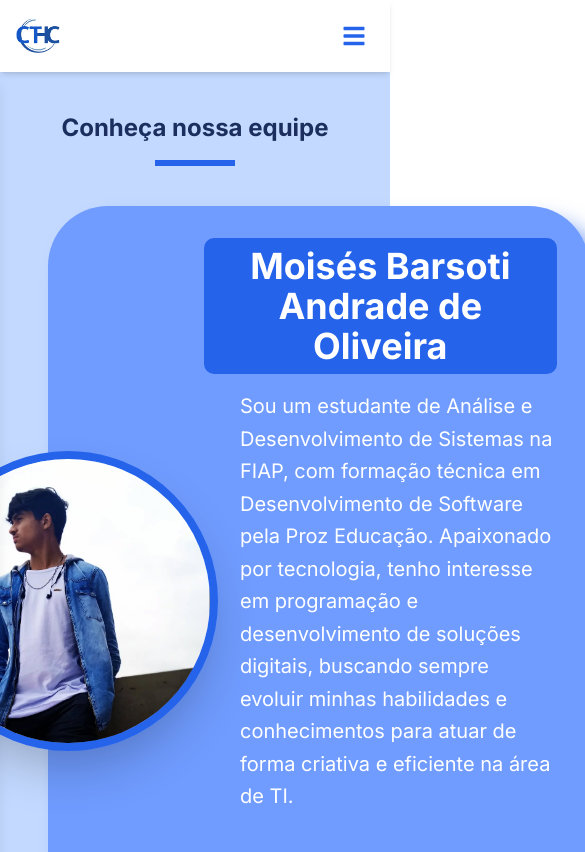
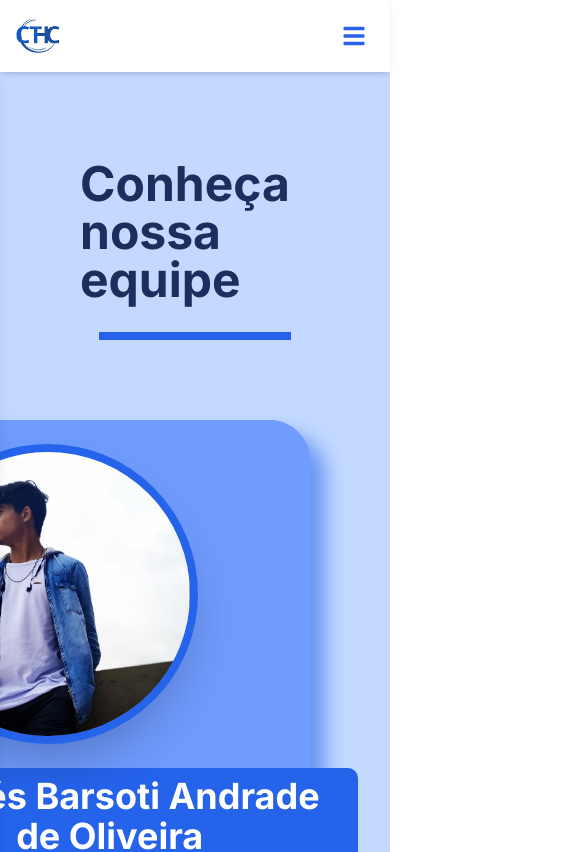
Before and after one commit to BSM-Challenge/ct-hc, a React (Vite) app: page /integrantes in a window 390 px wide. Shown: the top 852 px of the page, 585 px wide, since content can reach past the window. Built offline with nearby package versions, Linux system fonts and the light colour scheme; a web font is replaced by a local one.

Commit message:
Ajustando responsividade para small advices na página integrantes.

```diff
--- a/src/components/Card/index.tsx
+++ b/src/components/Card/index.tsx
@@ -39,15 +39,15 @@ export default function Card({
       {/* Card */}
       <div
         className="
-          relative flex items-center max-w-6xl w-full p-8
-          bg-[var(--Color-blue-709CFF)] rounded-[60px]
+          relative flex flex-col lg:flex-row items-center lg:items-start max-w-6xl w-full p-6 sm:p-8
+          bg-[var(--Color-blue-709CFF)] rounded-[40px] sm:rounded-[60px]
           shadow-[15px_15px_20px_var(--shadow-blue-70)]
-          opacity-0 card-observe"
+          opacity-0 card-observe transition-all"
       >
         {/* Foto */}
         <div
-          className={`absolute ${
-            posicaoImg === "right" ? "right-[-130px]" : "left-[-130px]"
+          className={`relative flex-shrink-0 mb-6 lg:mb-0 ${
+            posicaoImg === "right" ? "lg:order-2 lg:ml-[-130px]" : "lg:mr-[-130px]"
           }`}
         >
           <img
--- a/src/routes/Integrantes/index.tsx
+++ b/src/routes/Integrantes/index.tsx
@@ -2,15 +2,15 @@ import Card from "../../components/Card";
 
 export default function Integrantes() {
   return (
-    <main className="pt-28 sm:px-32 md:px-40 bg-[var(--light-blue)] min-h-screen">
-      <section className="flex flex-col items-center px-6 sm:px-12 md:px-20">
+    <main className="pt-40 bg-[var(--light-blue)] min-h-screen">
+      <section className="flex flex-col items-center px-20">
         {/* Título */}
-        <h1 className="text-2xl sm:text-3xl md:text-5xl font-bold text-[var(--dark-blue-title)] text-center">
+        <h1 className="text-5xl font-bold text-[var(--dark-blue-title)]">
           Conheça nossa equipe
         </h1>
-        <div className="w-20 sm:w-32 md:w-48 h-1.5 md:h-2 bg-[var(--color-blue)] mt-4 sm:mt-6 md:mt-8"></div>
+        <div className="w-48 h-2 bg-[var(--color-blue)] mt-7"></div>
 
-        <div className="flex justify-start mt-10 sm:mt-16 md:mt-20 w-full px-6 sm:px-10 md:px-30">
+        <div className="flex justify-end mt-20 w-full">
           <Card
             nome="Moisés Barsoti Andrade de Oliveira"
             img="/public/foto-moises.jpg"
@@ -24,7 +24,7 @@ export default function Integrantes() {
         </div>
       </section>
       <section className="py-10">
-        <div className="flex justify-end mt-10 sm:mt-16 md:mt-20 w-full px-6 sm:px-10 md:px-30">
+        <div className="flex justify-start mt-20 w-full px-30">
           <Card
             nome="Sofia Siqueira Fontes"
             img="/public/foto-sofia.jpg"
@@ -38,12 +38,12 @@ export default function Integrantes() {
         </div>
       </section>
       <section className="py-10">
-        <div className="flex justify-start mt-10 sm:mt-16 md:mt-20 w-full px-6 sm:px-10 md:px-30">
+        <div className="flex justify-end mt-20 w-full px-20">
           <Card
             nome="Felipe Kirschner Modesto"
             img="/public/foto-felipe.jpg"
-            posicaoImg="left"
-            descricao="Sou estudante de Análise e Desenvolvimento de Sistemas na Fiap e desde que ingressei na área tecnológica desenvolvi grande admiração pela programação e pelas diversas possibilidades que ela oferece. Vejo na tecnologia uma forma de transformar ideias em soluções que fazem a diferença, por isso busco constantemente aprender e evoluir para crescer tanto academicamente quanto profissionalmente."
+            posicaoImg=""
+            descricao="Sou aluno da Fiap, atualmente cursando Análise e Desenvolvimento de Sistemas. Desde quando ingressei-me no meio tecnológico, passei a admirar grandemente a área da programação, assim como diversos outros sistemas e tecnologias fundadas. O que me fez enxergar uma oportunidade de transformar ideias em soluções que façam a diferença. Tenho interesse em aprender e desenvolver constantemente minhas habilidades, para assim crescer tanto no ramo acadêmico, e me desenvolver profissionalmente."
             rm="561810"
             turma="1TDSPG"
             linkGithub=""
```
